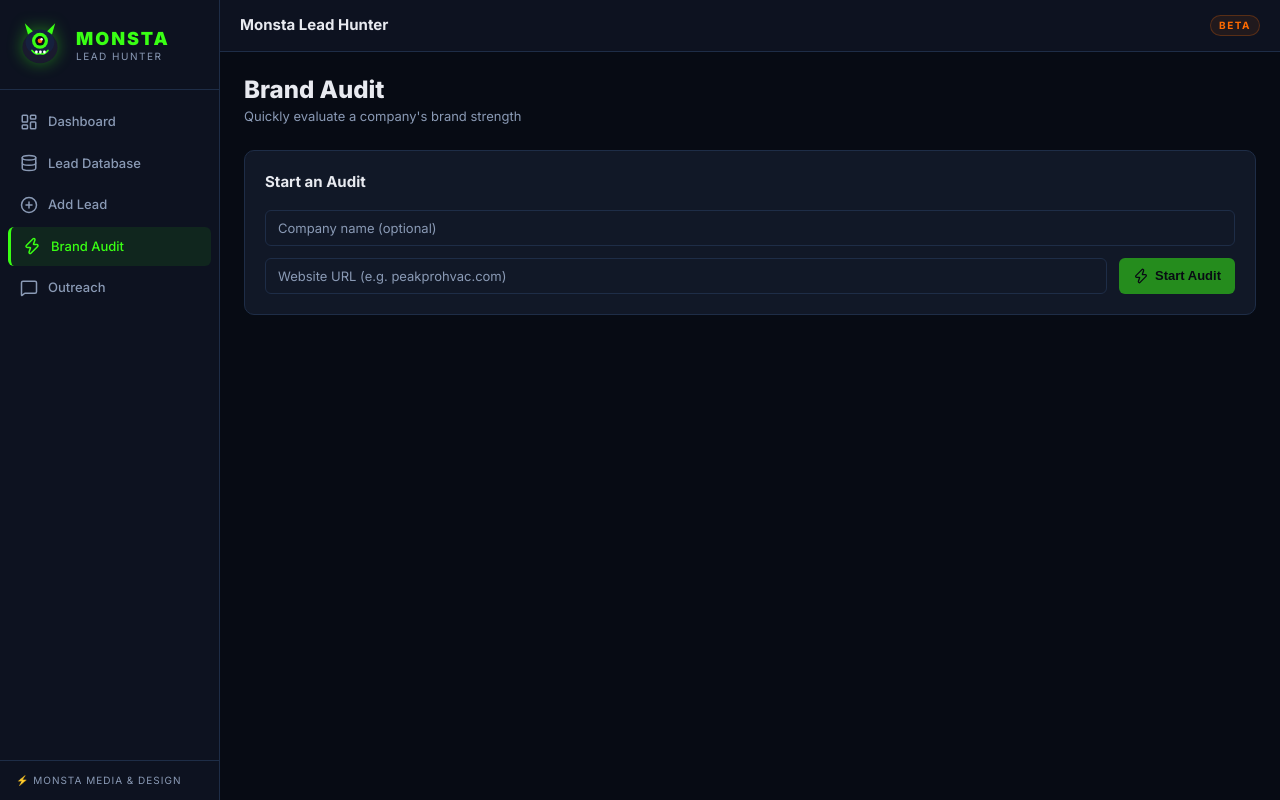
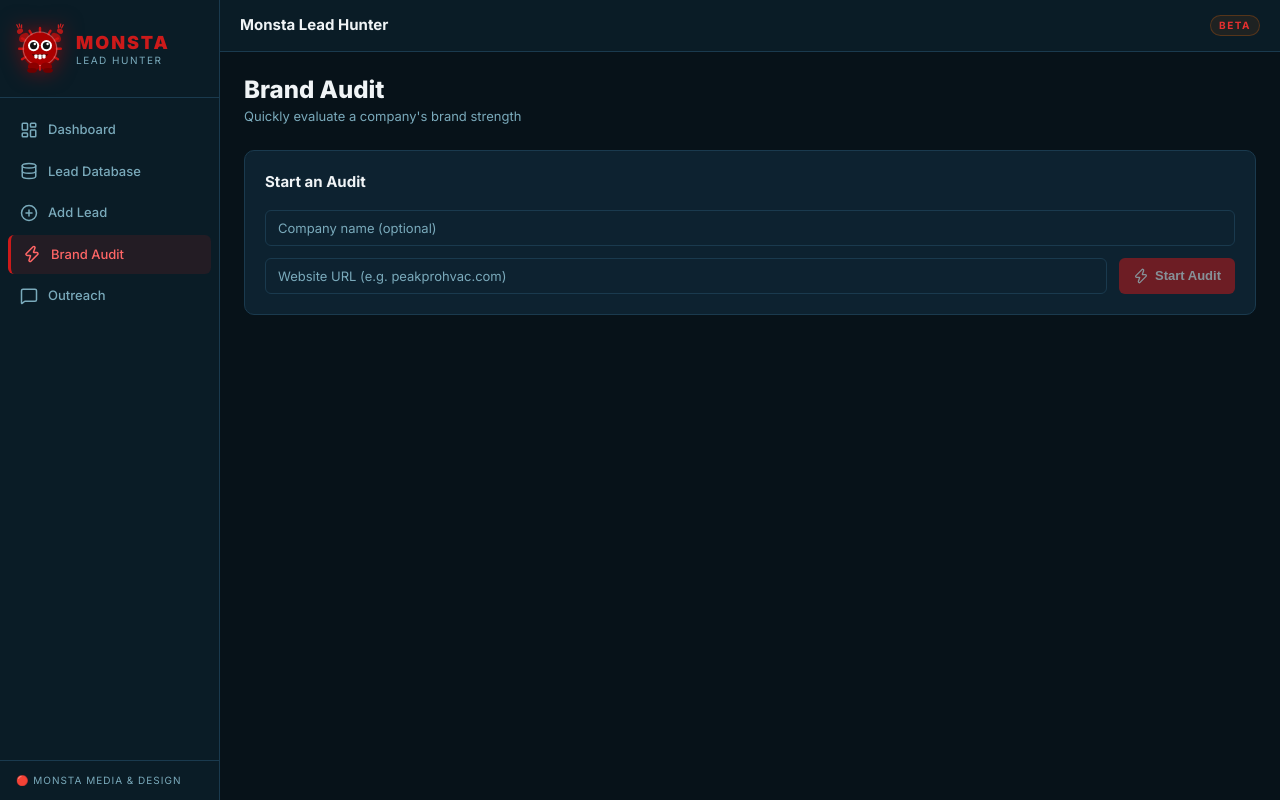
Before and after one commit to tonyconnelly43-art/MONSTALEADAPP, a React (Vite) app: page /MONSTALEADAPP/audit in a window 1280 px wide. Built offline with nearby package versions, Linux system fonts and the light colour scheme.

Commit message:
Apply Monsta Media brand: dark teal bg, crimson red, red furry mascot SVG

```diff
--- a/src/components/Layout.jsx
+++ b/src/components/Layout.jsx
@@ -21,24 +21,56 @@ export default function Layout({ children }) {
       <aside className={`sidebar ${open ? 'sidebar--open' : ''}`}>
         <div className="sidebar-logo">
           <div className="mascot-avatar">
-            <svg viewBox="0 0 60 60" fill="none" xmlns="http://www.w3.org/2000/svg" width="48" height="48">
-              {/* Monster mascot placeholder - bold cyclops monster */}
-              <ellipse cx="30" cy="34" rx="22" ry="20" fill="#1a1a2e"/>
-              <ellipse cx="30" cy="28" rx="18" ry="16" fill="#16213e"/>
-              {/* Horns */}
-              <polygon points="15,18 11,4 21,14" fill="#39ff14"/>
-              <polygon points="45,18 49,4 39,14" fill="#39ff14"/>
-              {/* Big eye */}
-              <circle cx="30" cy="26" r="10" fill="#39ff14"/>
-              <circle cx="30" cy="26" r="6" fill="#0a0a1a"/>
-              <circle cx="30" cy="26" r="3" fill="#ff6b00"/>
-              <circle cx="32" cy="24" r="1.5" fill="white"/>
-              {/* Mouth */}
-              <path d="M20 38 Q25 44 30 42 Q35 44 40 38" stroke="#39ff14" strokeWidth="2" fill="none" strokeLinecap="round"/>
+            <svg viewBox="0 0 60 70" fill="none" xmlns="http://www.w3.org/2000/svg" width="48" height="56">
+              {/* Left arm raised */}
+              <ellipse cx="10" cy="22" rx="7" ry="5" fill="#a01010" transform="rotate(-40 10 22)"/>
+              <ellipse cx="5" cy="14" rx="4" ry="3" fill="#b01818" transform="rotate(-30 5 14)"/>
+              {/* Left claws */}
+              <line x1="3" y1="10" x2="1" y2="6" stroke="#cc2222" strokeWidth="1.5" strokeLinecap="round"/>
+              <line x1="5" y1="9" x2="4" y2="5" stroke="#cc2222" strokeWidth="1.5" strokeLinecap="round"/>
+              <line x1="7" y1="10" x2="7" y2="6" stroke="#cc2222" strokeWidth="1.5" strokeLinecap="round"/>
+              {/* Right arm raised */}
+              <ellipse cx="50" cy="22" rx="7" ry="5" fill="#a01010" transform="rotate(40 50 22)"/>
+              <ellipse cx="55" cy="14" rx="4" ry="3" fill="#b01818" transform="rotate(30 55 14)"/>
+              {/* Right claws */}
+              <line x1="57" y1="10" x2="59" y2="6" stroke="#cc2222" strokeWidth="1.5" strokeLinecap="round"/>
+              <line x1="55" y1="9" x2="56" y2="5" stroke="#cc2222" strokeWidth="1.5" strokeLinecap="round"/>
+              <line x1="53" y1="10" x2="53" y2="6" stroke="#cc2222" strokeWidth="1.5" strokeLinecap="round"/>
+              {/* Body - round furry */}
+              <circle cx="30" cy="38" r="22" fill="#8B0000"/>
+              <circle cx="30" cy="36" r="21" fill="#aa0000"/>
+              {/* Fur texture spikes around body */}
+              {[0,30,60,90,120,150,180,210,240,270,300,330].map((deg, i) => {
+                const rad = (deg * Math.PI) / 180;
+                const x1 = 30 + 21 * Math.cos(rad);
+                const y1 = 36 + 21 * Math.sin(rad);
+                const x2 = 30 + 26 * Math.cos(rad);
+                const y2 = 36 + 26 * Math.sin(rad);
+                return <line key={i} x1={x1} y1={y1} x2={x2} y2={y2} stroke="#cc1111" strokeWidth="3" strokeLinecap="round"/>;
+              })}
+              {/* White outline around body */}
+              <circle cx="30" cy="36" r="21" fill="none" stroke="white" strokeWidth="1.5" opacity="0.3"/>
+              {/* Left eye white */}
+              <circle cx="22" cy="32" r="7" fill="white"/>
+              <circle cx="22" cy="32" r="4.5" fill="#111"/>
+              <circle cx="23.5" cy="30" r="1.5" fill="white"/>
+              {/* Right eye white */}
+              <circle cx="38" cy="32" r="7" fill="white"/>
+              <circle cx="38" cy="32" r="4.5" fill="#111"/>
+              <circle cx="39.5" cy="30" r="1.5" fill="white"/>
+              {/* Mouth open */}
+              <path d="M20 43 Q30 52 40 43" fill="#1a0000"/>
+              <path d="M20 43 Q30 52 40 43" stroke="#660000" strokeWidth="1" fill="none"/>
               {/* Teeth */}
-              <rect x="24" y="38" width="3" height="4" fill="white" rx="1"/>
-              <rect x="29" y="38" width="3" height="4" fill="white" rx="1"/>
-              <rect x="34" y="38" width="3" height="4" fill="white" rx="1"/>
+              <rect x="23" y="43" width="4" height="5" fill="white" rx="1"/>
+              <rect x="28" y="43" width="4" height="6" fill="white" rx="1"/>
+              <rect x="33" y="43" width="4" height="5" fill="white" rx="1"/>
+              {/* Legs */}
+              <ellipse cx="22" cy="58" rx="7" ry="5" fill="#8B0000"/>
+              <ellipse cx="38" cy="58" rx="7" ry="5" fill="#8B0000"/>
+              {/* Feet */}
+              <ellipse cx="20" cy="63" rx="6" ry="3" fill="#700000"/>
+              <ellipse cx="40" cy="63" rx="6" ry="3" fill="#700000"/>
             </svg>
           </div>
           <div>
@@ -63,7 +95,7 @@ export default function Layout({ children }) {
         </nav>
 
         <div className="sidebar-footer">
-          <div className="agency-tag">⚡ Monsta Media & Design</div>
+          <div className="agency-tag">🔴 Monsta Media & Design</div>
         </div>
       </aside>
 
--- a/src/index.css
+++ b/src/index.css
@@ -1,23 +1,23 @@
 /* =============================================
    MONSTA LEAD HUNTER — Global Styles
-   Brand: Dark Navy + Electric Green + Orange
+   Brand: Dark Teal + Crimson Red + White
    ============================================= */
 
 :root {
-  --green: #39ff14;
-  --orange: #ff6b00;
-  --blue: #00b4ff;
+  --green: #cc1a1a;
+  --orange: #e63030;
+  --blue: #5bb8d4;
   --purple: #bf00ff;
   --yellow: #ffd700;
-  --red: #ff3333;
-  --bg: #070b14;
-  --bg2: #0d1220;
-  --bg3: #111827;
-  --card: #111827;
-  --card2: #1a2236;
-  --border: #1e2d47;
-  --text: #e8eaf0;
-  --text2: #8a9ab5;
+  --red: #ff4444;
+  --bg: #071219;
+  --bg2: #0a1c26;
+  --bg3: #0d2230;
+  --card: #0d2230;
+  --card2: #112840;
+  --border: #1a3a4e;
+  --text: #f0f4f6;
+  --text2: #7aaabb;
   --sidebar-w: 220px;
   --radius: 10px;
   --radius-sm: 6px;
@@ -64,7 +64,7 @@ html, body, #root {
 
 .mascot-avatar {
   flex-shrink: 0;
-  filter: drop-shadow(0 0 8px #39ff1466);
+  filter: drop-shadow(0 0 10px #cc000088);
 }
 
 .logo-name {
@@ -106,9 +106,9 @@ html, body, #root {
 
 .nav-link:hover { background: var(--bg3); color: var(--text); }
 .nav-link--active {
-  background: #39ff1415;
-  color: var(--green);
-  border-left: 3px solid var(--green);
+  background: #cc1a1a20;
+  color: #ff6666;
+  border-left: 3px solid #cc1a1a;
 }
 
 .sidebar-footer {
@@ -325,7 +325,7 @@ html, body, #root {
 
 .pipeline-bar {
   width: 100%;
-  background: linear-gradient(to top, var(--green), #39ff1466);
+  background: linear-gradient(to top, #cc1a1a, #ff444466);
   border-radius: 6px 6px 0 0;
   min-height: 4px;
   transition: height 0.4s ease;
@@ -465,10 +465,10 @@ html, body, #root {
 }
 
 .btn--primary {
-  background: var(--green);
-  color: #000;
+  background: #cc1a1a;
+  color: #fff;
 }
-.btn--primary:hover { background: #5aff35; }
+.btn--primary:hover { background: #e02222; }
 
 .btn--ghost {
   background: transparent;
@@ -585,8 +585,8 @@ html, body, #root {
   width: 16px;
   height: 16px;
   border-radius: 50%;
-  background: var(--green);
-  box-shadow: 0 0 6px #39ff1480;
+  background: #cc1a1a;
+  box-shadow: 0 0 6px #cc1a1a80;
   cursor: pointer;
 }
 
```
